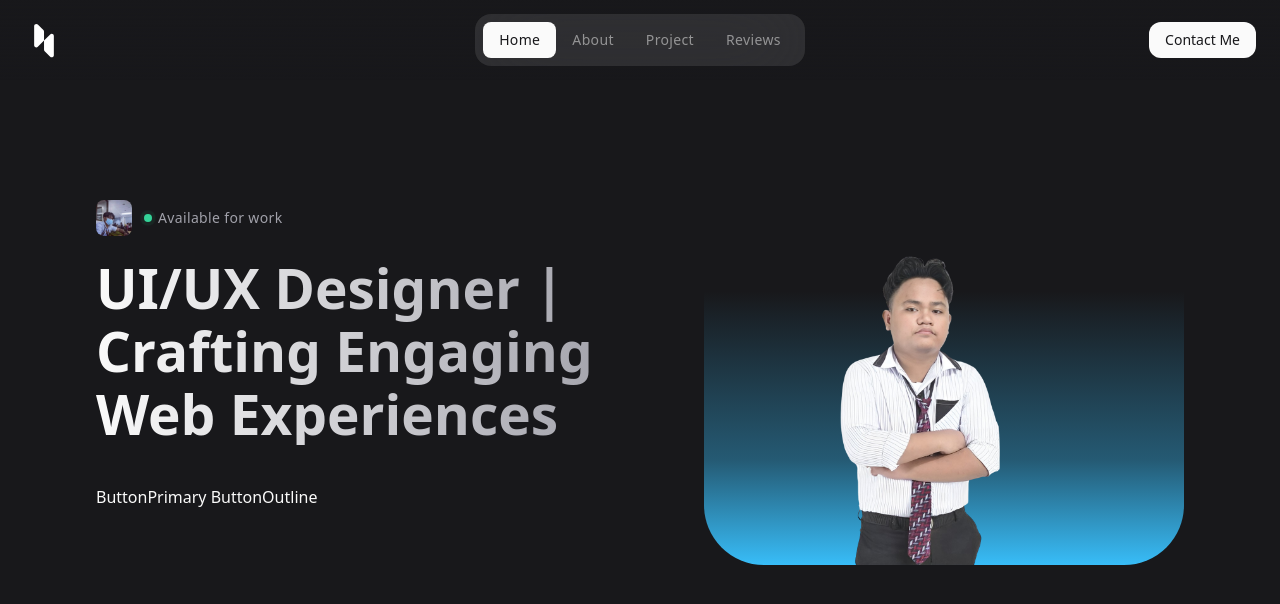
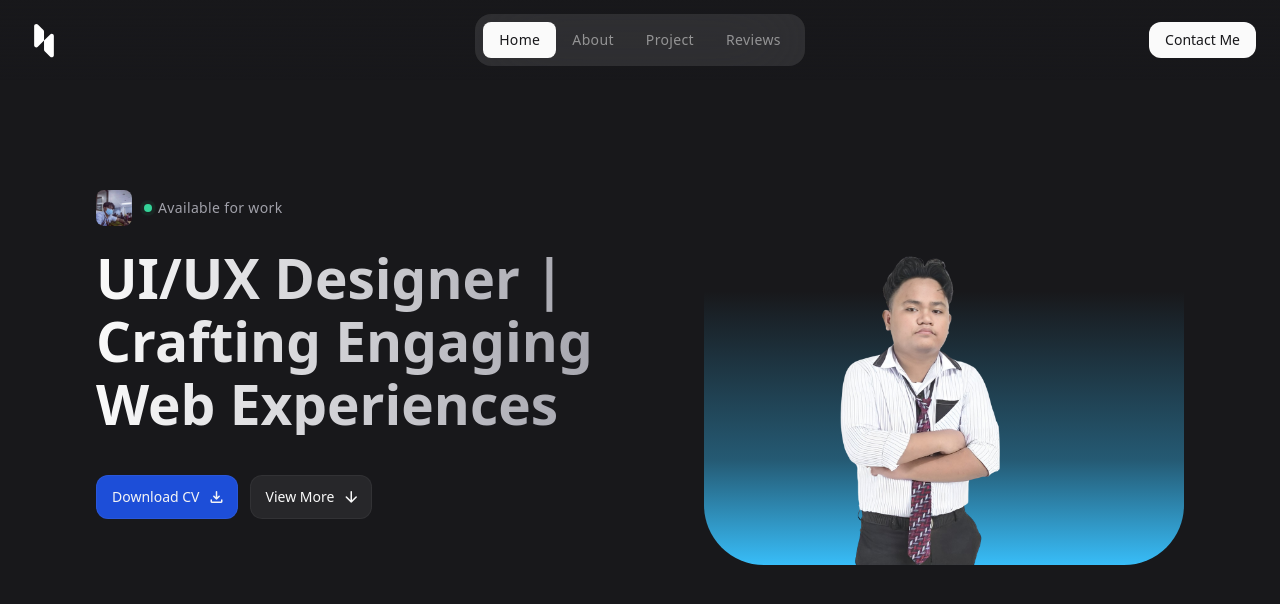
Before and after one commit to LemarkSumalpong/LemART, a React (Vite) app: page / in a window 1280 px wide. Shown: the top 604 px of the page. Built offline with nearby package versions, Linux system fonts and the light colour scheme.

Commit message:
finish the button

```diff
--- /dev/null
+++ b/src/components/Button.jsx
@@ -0,0 +1,112 @@
+/**
+ * @copyright 2025 Lemark Sumalpong
+ * @license Apache-2.0
+ */
+
+import PropTypes from "prop-types";
+
+const ButtonPrimary = ({
+    href,
+    target='self',
+    label,
+    icon,
+    classes
+}) => {
+
+   if (href){
+    return (
+        <a
+        href= {href}
+        target= {target}
+        className= {"btn btn-primary " + classes}
+        >
+            {label}
+
+            {icon ?
+             <span className="material-symbols-rounded"
+             aria-hidden="true">
+                {icon}
+             </span>
+             : undefined
+            }
+        </a>
+    )
+   } else {
+     return (
+        <button className={`btn btn-primary ${classes}`}>
+            {label}
+
+            {icon ?
+             <span className="material-symbols-rounded"
+             aria-hidden="true">
+                {icon}
+             </span>
+             : undefined
+            }
+        </button>
+    )
+   }
+}
+
+ButtonPrimary.PropTypes = {
+    label: PropTypes.string.isRequired,
+    href: PropTypes.string,
+    target: PropTypes.string,
+    icons: PropTypes.string,
+    classes: PropTypes.string
+}
+/**
+ * Secondary button
+ */
+
+const ButtonOutline = ({
+    href,
+    target='self',
+    label,
+    icon,
+    classes
+}) => {
+
+   if (href){
+    return (
+        <a
+        href= {href}
+        target= {target}
+        className= {"btn btn-outline " + classes}
+        >
+            {label}
+
+            {icon ?
+             <span className="material-symbols-rounded"
+             aria-hidden="true">
+                {icon}
+             </span>
+             : undefined
+            }
+        </a>
+    )
+   } else {
+     return (
+        <button className={`btn btn-outline ${classes}`}>
+            {label}
+
+            {icon ?
+             <span className="material-symbols-rounded"
+             aria-hidden="true">
+                {icon}
+             </span>
+             : undefined
+            }
+        </button>
+    )
+   }
+}
+
+ButtonOutline.PropTypes = {
+    label: PropTypes.string.isRequired,
+    href: PropTypes.string,
+    target: PropTypes.string,
+    icons: PropTypes.string,
+    classes: PropTypes.string
+}
+export {ButtonPrimary, ButtonOutline}
--- a/src/components/Hero.jsx
+++ b/src/components/Hero.jsx
@@ -3,6 +3,7 @@
  * @license Apache-2.0
  */
 
+import {ButtonPrimary, ButtonOutline} from "./Button";
 
 const Hero = () => {
   return (
@@ -42,8 +43,16 @@
             </h2>
 
             <div className="flex items-center gap-3">
-                ButtonPrimary
-                ButtonOutline
+                <ButtonPrimary
+                label = "Download CV"
+                icon="download"
+                />
+                <ButtonOutline
+                href="#about"
+                label="View More"
+                icon ="arrow_downward"
+                />
+
             </div>
         </div>
 
--- a/src/index.css
+++ b/src/index.css
@@ -79,6 +79,10 @@
     @apply absolute bg-zinc-50 rounded-lg
     -z-10 transition-top-left  duration-500;
 }
+
+/*---------------- *\
+ *Button
+\* ----------------*/
 .btn {
     @apply max-w-max h-9 flex items-center gap-2 px-4
     rounded-xl font-medium text-sm ring-1 ring-zinc-50/5
@@ -87,3 +91,17 @@
 .btn-secondary{
     @apply bg-zinc-50 text-zinc-900 active:bg-zinc-50/80;
 }
+.btn .material-symbols-rounded{
+    @apply text-[18px]
+}
+.btn:has( .material-symbols-rounded){
+    @apply pr-3
+}
+.btn-primary {
+    @apply h-11 bg-blue-700 text-zinc-100 hover:bg-violet-500
+    active:bg-blue-700
+}
+.btn-outline{
+    @apply h-11 bg-zinc-800 hover:bg-zinc-700
+     active:bg-zinc-800
+}
```
